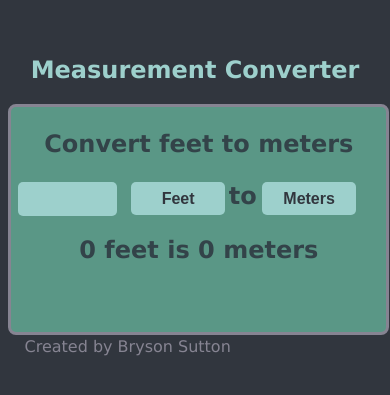
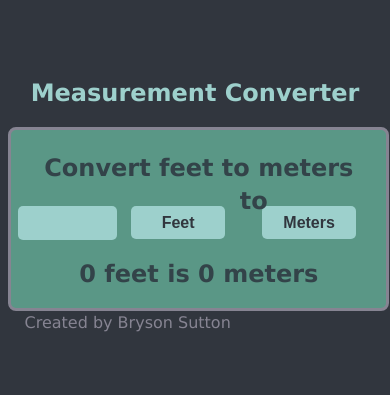
Before and after one commit to BSutton17/Measurement-Converter, a React (Vite) app: page / in a window 390 px wide. Shown: the part 225-620 px from the top of the page. Built offline with nearby package versions, Linux system fonts and the light colour scheme.

Commit message:
Update index.css

```diff
--- a/src/index.css
+++ b/src/index.css
@@ -16,13 +16,10 @@
       position: relative;
       left: 1%;
     }
-  h1{
-    top: 75%
-  }
     #place{
-      position: relative;
-      top: -110px;
-      left: 58%;
+      position: fixed;
+      top: 46%;
+      left: 61.5%;
       z-index: 0;
       max-width: fit-content;
     }
```
